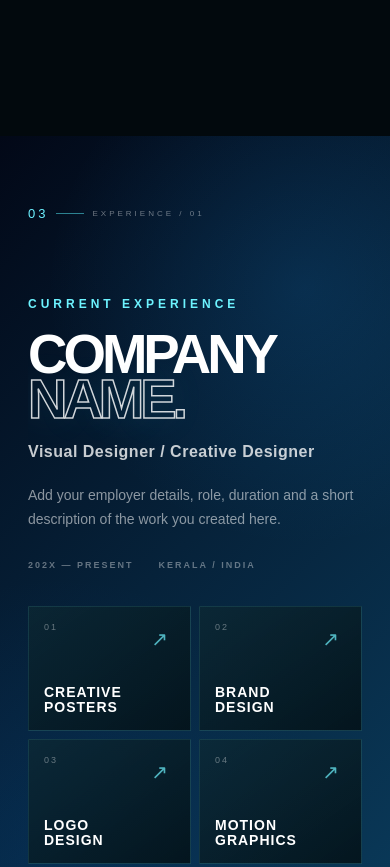
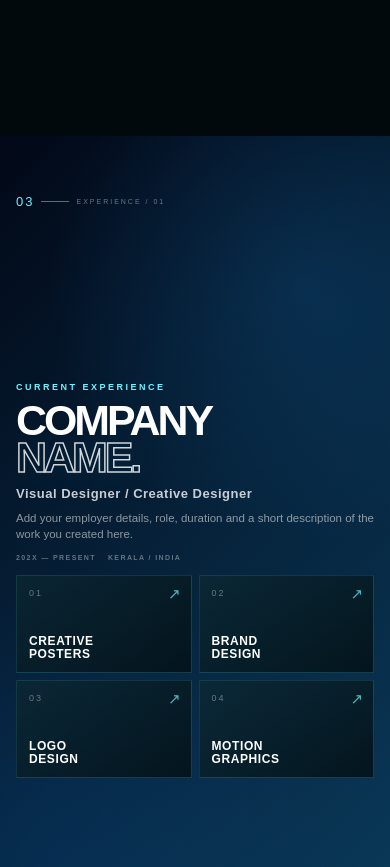
Before and after one commit to ash-jkrish/portfolio2026, a plain HTML site: page index.html in a window 390 px wide. Shown: the part 4280-5147 px from the top of the page. Drawn offline with nearby package versions, Linux system fonts and the light colour scheme.

Commit message:
Update portfolio

```diff
--- a/script.js
+++ b/script.js
@@ -1011,7 +1011,10 @@ document.addEventListener("DOMContentLoaded", () => {
 
 
         function getViewportHeight() {
-            return window.innerHeight ||
+            /* Use the visual viewport on phones so browser address-bar changes
+               do not make the stack calculate against a stale height. */
+            return (window.visualViewport && window.visualViewport.height) ||
+                   window.innerHeight ||
                    document.documentElement.clientHeight ||
                    1;
         }
@@ -1367,10 +1370,11 @@ document.addEventListener("DOMContentLoaded", () => {
             if (!mobileQuery.matches) return;
 
             /*
-             * Critical: do not allow the document to scroll while
-             * the Experience card is being swiped.
+             * Allow the page to naturally enter/leave Experience.
+             * Once Experience is fully aligned, lock native movement so a
+             * swipe can control exactly one card transition.
              */
-            if (isSectionActive()) {
+            if (isSectionActive() && !isTransitioning) {
                 event.preventDefault();
             }
         }
@@ -1504,6 +1508,19 @@ document.addEventListener("DOMContentLoaded", () => {
             { passive: true }
         );
 
+        if (window.visualViewport) {
+            window.visualViewport.addEventListener(
+                "resize",
+                () => {
+                    if (!isTransitioning && isSectionActive()) {
+                        movePageTo(getSectionTop(), false);
+                    }
+                    setPanelState(activePanel);
+                },
+                { passive: true }
+            );
+        }
+
         syncMode();
     }
 
--- a/style.css
+++ b/style.css
@@ -3093,142 +3093,196 @@ body {
         height: 100dvh;
         min-height: 100svh;
         min-height: 100dvh;
-        touch-action: none;
-        overscroll-behavior: none;
+        /* Keep normal page entry/exit gestures available. JS locks touch
+           only while the section is actually aligned. */
+        touch-action: pan-y;
+        overscroll-behavior: contain;
     }
 
     .experience-panel {
         min-height: 100%;
         height: 100%;
-        touch-action: none;
+        touch-action: pan-y;
     }
 
     .experience-panel {
-
-        padding:
-            70px 28px 35px;
-    }
-
+        padding: 64px 24px 24px;
+    }
 
     .experience-panel-inner {
-
         width: 100%;
-    }
-
+        height: 100%;
+        min-height: 0;
+    }
 
     .experience-content {
-
         grid-template-columns: 1fr;
-
-        gap: 26px;
-
-        overflow-y: auto;
-
-        max-height: 88vh;
-
-        padding: 10px 0;
-    }
-
+        gap: 18px;
+        min-height: 0;
+        max-height: calc(100% - 8px);
+        padding: 4px 0 0;
+        overflow: hidden;
+    }
 
     .experience-copy {
-
         max-width: none;
-
-        padding: 10px 0;
-    }
-
+        padding: 0;
+    }
+
+    .experience-eyebrow {
+        margin-bottom: 10px;
+        font-size: 9px;
+        letter-spacing: 2.5px;
+    }
 
     .experience-company {
-
-        font-size: clamp(3.4rem, 14vw, 6rem);
+        margin-bottom: 10px;
+        font-size: clamp(2.65rem, 11vw, 4.8rem);
+        line-height: .86;
+        letter-spacing: -3px;
+    }
+
+    .experience-role {
+        margin-bottom: 9px;
+        font-size: 13px;
+    }
+
+    .experience-description {
+        font-size: 11.5px;
+        line-height: 1.42;
+        max-width: 100%;
+        display: -webkit-box;
+        -webkit-line-clamp: 3;
+        -webkit-box-orient: vertical;
+        overflow: hidden;
+    }
+
+    .experience-details {
+        gap: 12px;
+        margin-top: 12px;
+        font-size: 7px;
+        letter-spacing: 1.4px;
+    }
+
+
+    .experience-work-grid {
+        max-width: none;
+        justify-self: stretch;
+        gap: 9px;
+    }
+
+    .experience-work-card {
+        min-height: 112px;
+        padding: 14px;
+    }
+
+
+    .contact-inner {
+
+        grid-template-columns: 1fr;
+    }
+
+
+    .contact-links {
+
+        grid-template-columns: 1fr;
+    }
+
+
+    .contact-qr {
+
+        min-height: 260px;
+    }
+}
+
+
+@media (max-width: 560px) {
+
+    .experience-meta {
+        left: 0;
+        top: 0;
+        font-size: 7px;
+        gap: 7px;
+        letter-spacing: 2px;
+    }
+
+
+    .experience-line {
+
+        width: 28px;
+    }
+
+
+    .experience-content {
+        gap: 14px;
+    }
+
+
+    .experience-panel {
+        padding: 58px 16px 18px;
+    }
+
+    .experience-work-grid {
+        grid-template-columns: 1fr 1fr;
+        gap: 7px;
+    }
+
+    .experience-work-card {
+        min-height: 98px;
+        padding: 12px;
+    }
+
+    .work-card-title {
+        font-size: 12px;
+        letter-spacing: .6px;
+    }
+
+    .work-card-arrow {
+        right: 10px;
+        top: 9px;
+        font-size: 15px;
+    }
+
+
+    .contact-heading {
+
+        font-size: clamp(3.6rem, 18vw, 5.5rem);
 
         letter-spacing: -4px;
     }
-
-
-    .experience-work-grid {
-
-        max-width: none;
-
-        justify-self: stretch;
-    }
-
+}
+
+
+
+
+
+
+@media (max-width: 380px) {
+    .experience-panel {
+        padding: 54px 13px 14px;
+    }
+
+    .experience-content {
+        gap: 11px;
+    }
+
+    .experience-company {
+        font-size: clamp(2.35rem, 10.5vw, 3.5rem);
+        letter-spacing: -2.5px;
+    }
+
+    .experience-role {
+        font-size: 12px;
+    }
+
+    .experience-description {
+        font-size: 10.5px;
+        line-height: 1.35;
+        -webkit-line-clamp: 2;
+    }
 
     .experience-work-card {
-
-        min-height: 145px;
-    }
-
-
-    .contact-inner {
-
-        grid-template-columns: 1fr;
-    }
-
-
-    .contact-links {
-
-        grid-template-columns: 1fr;
-    }
-
-
-    .contact-qr {
-
-        min-height: 260px;
-    }
-}
-
-
-@media (max-width: 560px) {
-
-    .experience-meta {
-
-        left: 0;
-
-        font-size: 8px;
-
-        gap: 8px;
-    }
-
-
-    .experience-line {
-
-        width: 28px;
-    }
-
-
-    .experience-content {
-
-        max-height: 86vh;
-    }
-
-
-    .experience-work-grid {
-
-        grid-template-columns: 1fr 1fr;
-
-        gap: 8px;
-    }
-
-
-    .experience-work-card {
-
-        min-height: 125px;
-
-        padding: 15px;
-    }
-
-
-    .work-card-title {
-
-        font-size: 14px;
-    }
-
-
-    .contact-heading {
-
-        font-size: clamp(3.6rem, 18vw, 5.5rem);
-
-        letter-spacing: -4px;
-    }
-}
+        min-height: 90px;
+        padding: 10px;
+    }
+}
```
